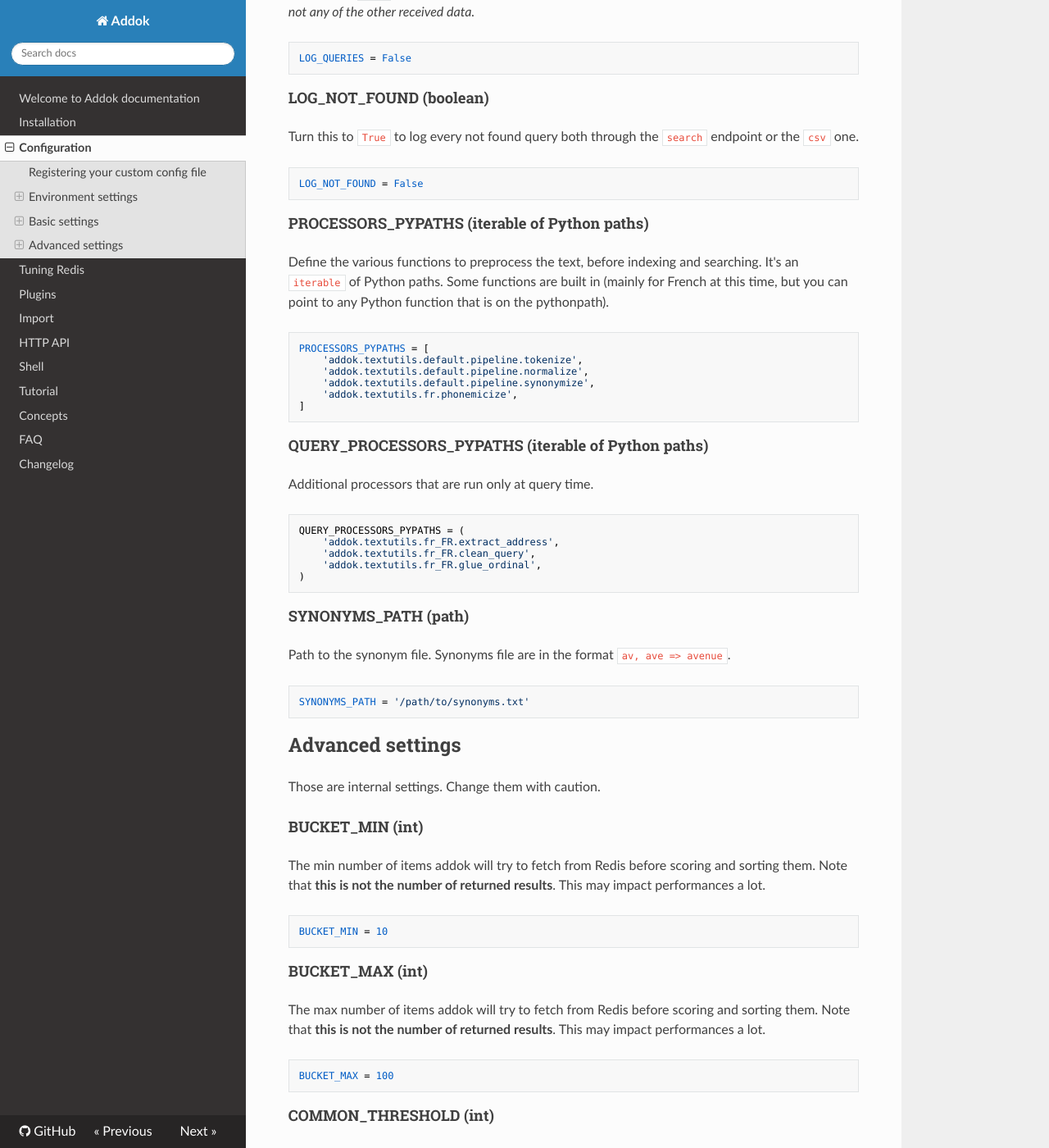
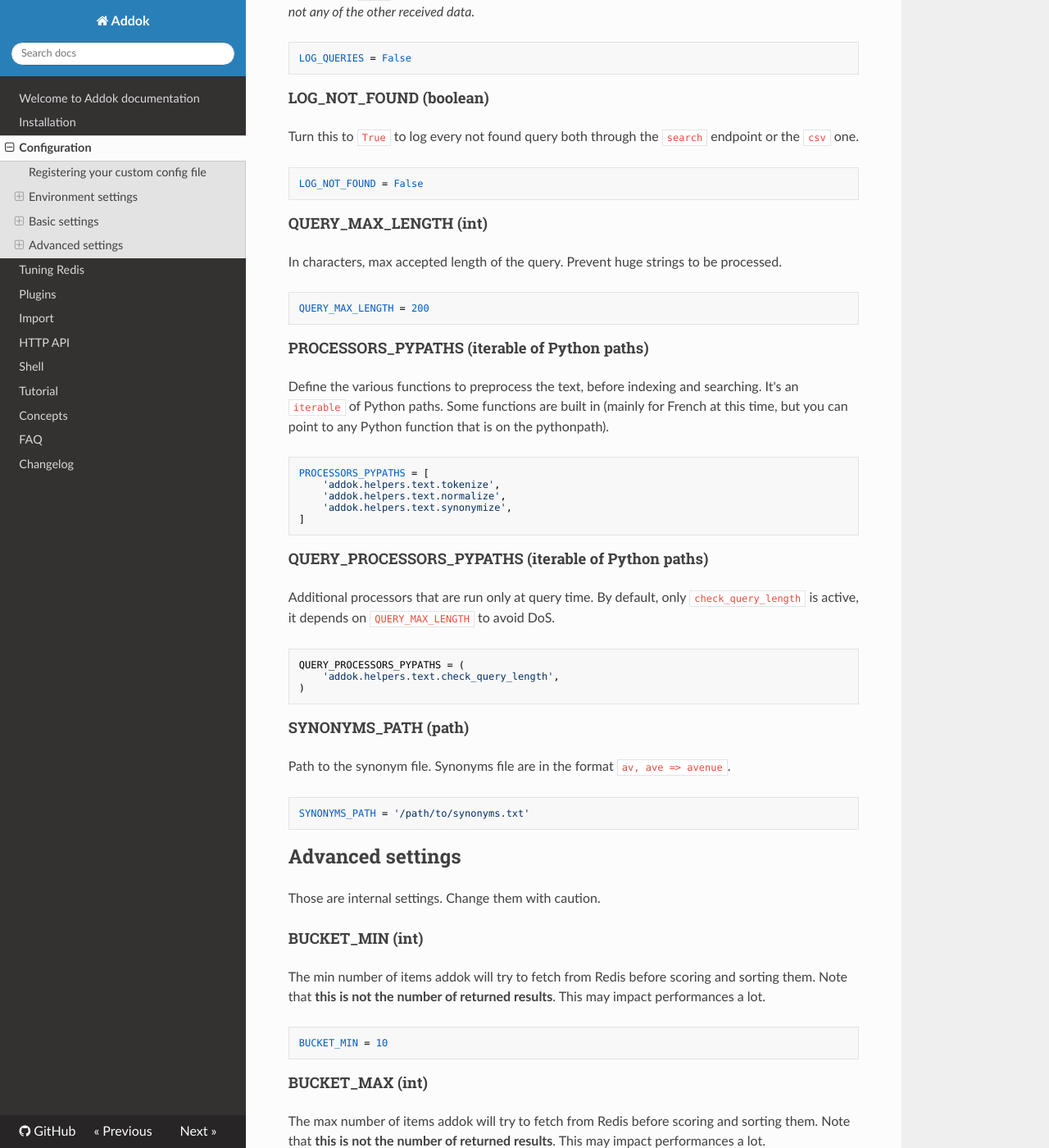
Before and after one commit to addok/addok, an MkDocs documentation site: the page built from docs/config.md, in a window 1280 px wide and 1400 px high, scrolled down 3849 px. Shown: the whole window at 82% size. Built offline with MkDocs 1.6.1, drawn with Linux system fonts in a browser that asks for light colours; nearby versions of some CDN libraries; old or Windows-style settings are respelled for this version of MkDocs.

Commit message:
Add a query processor to check query length (fix #273)

```diff
--- a/docs/config.md
+++ b/docs/config.md
@@ -178,6 +178,12 @@ endpoint or the `csv` one.
 
     LOG_NOT_FOUND = False
 
+#### QUERY_MAX_LENGTH (int)
+In characters, max accepted length of the query. Prevent huge strings to be
+processed.
+
+    QUERY_MAX_LENGTH = 200
+
 #### PROCESSORS_PYPATHS (iterable of Python paths)
 Define the various functions to preprocess the text, before indexing and
 searching. It's an `iterable` of Python paths. Some functions are built in
@@ -185,19 +191,17 @@ searching. It's an `iterable` of Python paths. Some functions are built in
 is on the pythonpath).
 
     PROCESSORS_PYPATHS = [
-        'addok.textutils.default.pipeline.tokenize',
-        'addok.textutils.default.pipeline.normalize',
-        'addok.textutils.default.pipeline.synonymize',
-        'addok.textutils.fr.phonemicize',
+        'addok.helpers.text.tokenize',
+        'addok.helpers.text.normalize',
+        'addok.helpers.text.synonymize',
     ]
 
 #### QUERY_PROCESSORS_PYPATHS (iterable of Python paths)
-Additional processors that are run only at query time.
+Additional processors that are run only at query time. By default, only
+`check_query_length` is active, it depends on `QUERY_MAX_LENGTH` to avoid DoS.
 
     QUERY_PROCESSORS_PYPATHS = (
-        'addok.textutils.fr_FR.extract_address',
-        'addok.textutils.fr_FR.clean_query',
-        'addok.textutils.fr_FR.glue_ordinal',
+        'addok.helpers.text.check_query_length',
     )
 
 #### SYNONYMS_PATH (path)
```
Also changed, not shown: docs/tutorial.md (+1 -0 lines), 4 other files.
